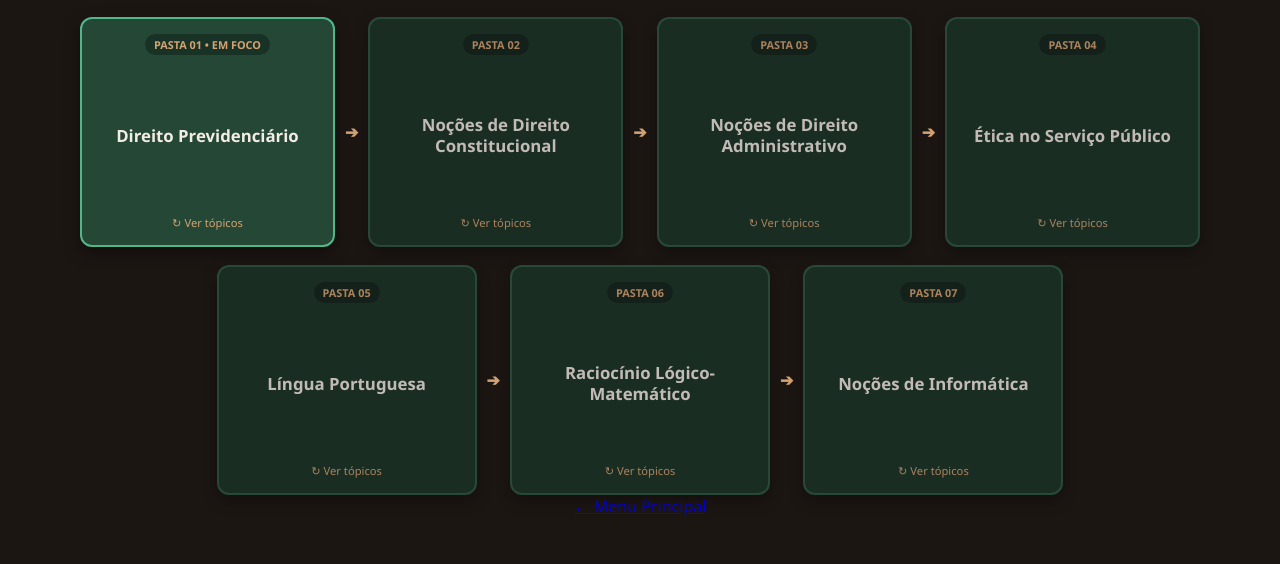
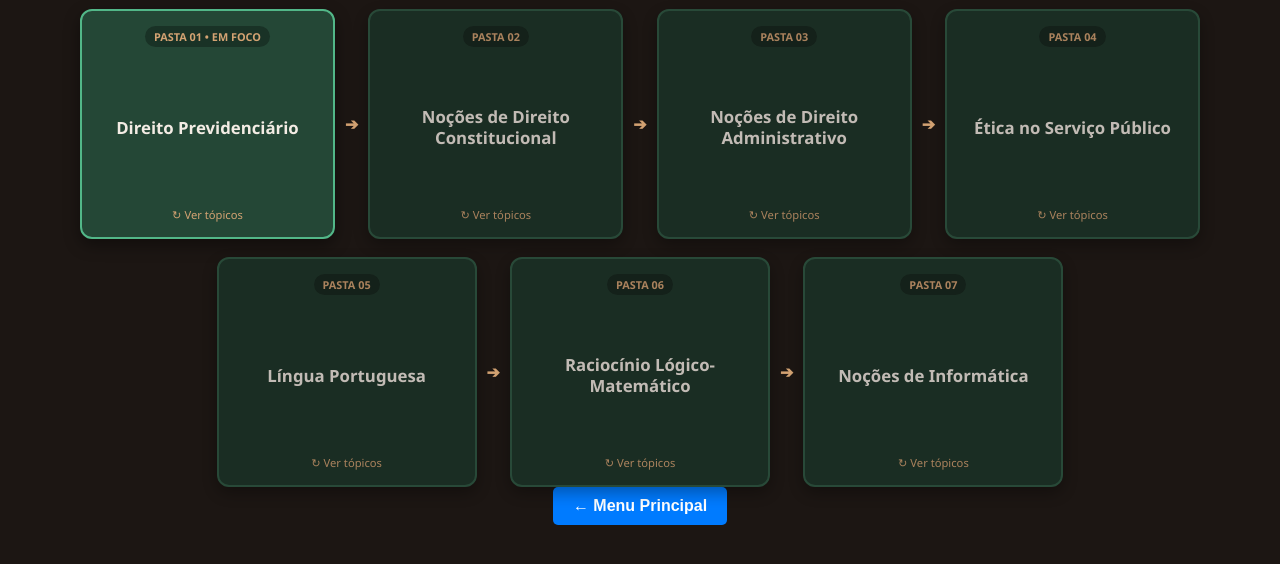
Before and after one commit to sanctiag/T-CNICO-DO-SEGURO-SOCIAL-SSNI-20.000-26-, a plain HTML site: page org.flux.html in a window 1280 px wide. Shown: the part 180-744 px from the top of the page. Drawn offline with Linux system fonts and the light colour scheme.

Commit message:
Add inline styles to navigation button
Updated the button navigation to include inline styles for better appearance.

```diff
--- a/org.flux.html
+++ b/org.flux.html
@@ -179,7 +179,7 @@
             `);
         });
     </script>
+<a href="index.html" class="btn-nav" style="display: inline-block; padding: 10px 20px; background-color: #007bff; color: #ffffff; text-decoration: none; border-radius: 5px; font-family: sans-serif; font-weight: bold;">← Menu Principal</a>
 
 </body>
-     <a href="index.html" class="btn-nav">← Menu Principal</a>
 </html>
```
